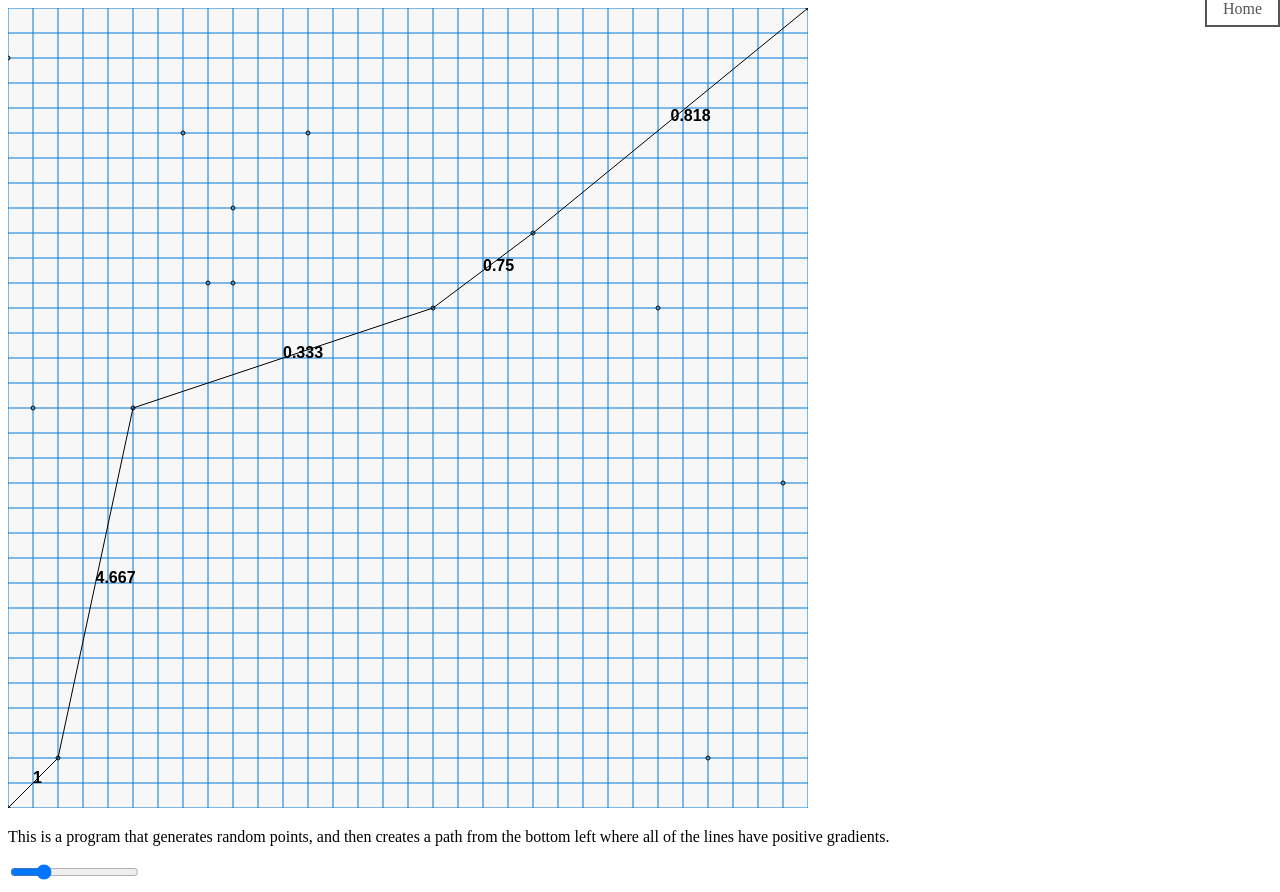
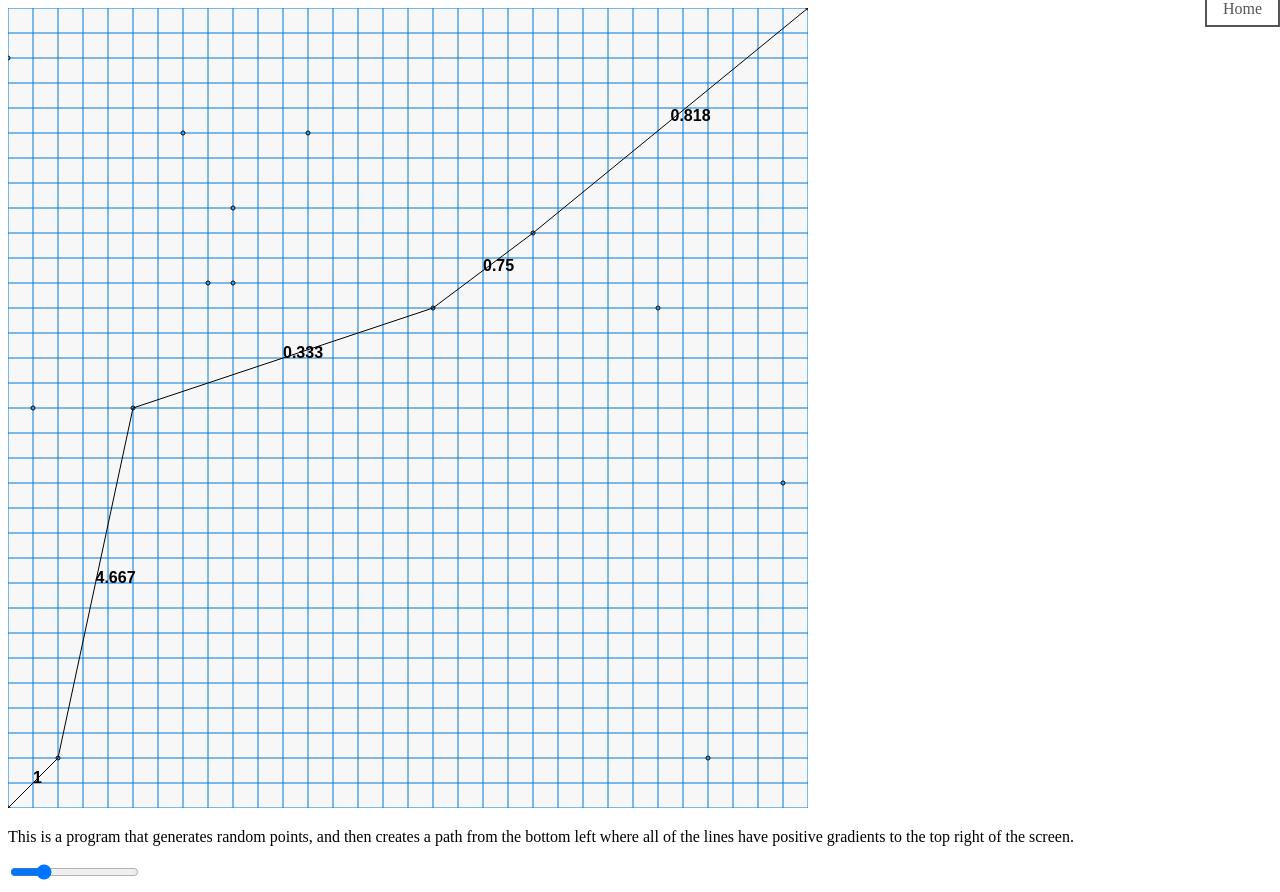
Before and after one commit to Keartland/Uphill-Paths, a plain HTML site: page index.html in a window 1280 px wide. Drawn offline with Linux system fonts and the light colour scheme.

Commit message:
Update index.html

```diff
--- a/index.html
+++ b/index.html
@@ -10,7 +10,7 @@
 <div class="container">
   <canvas id="canvas" width="800" height="800"></canvas>
 </div>
-<p>This is a program that generates random points, and then creates a path from the bottom left where all of the lines have positive gradients.</p>
+<p>This is a program that generates random points, and then creates a path from the bottom left where all of the lines have positive gradients to the top right of the screen.</p>
 <input id="lines" type="range" min="4" max="128" step="1" value="32"/>
 <script src="main.js"></script>
 </body>
```
